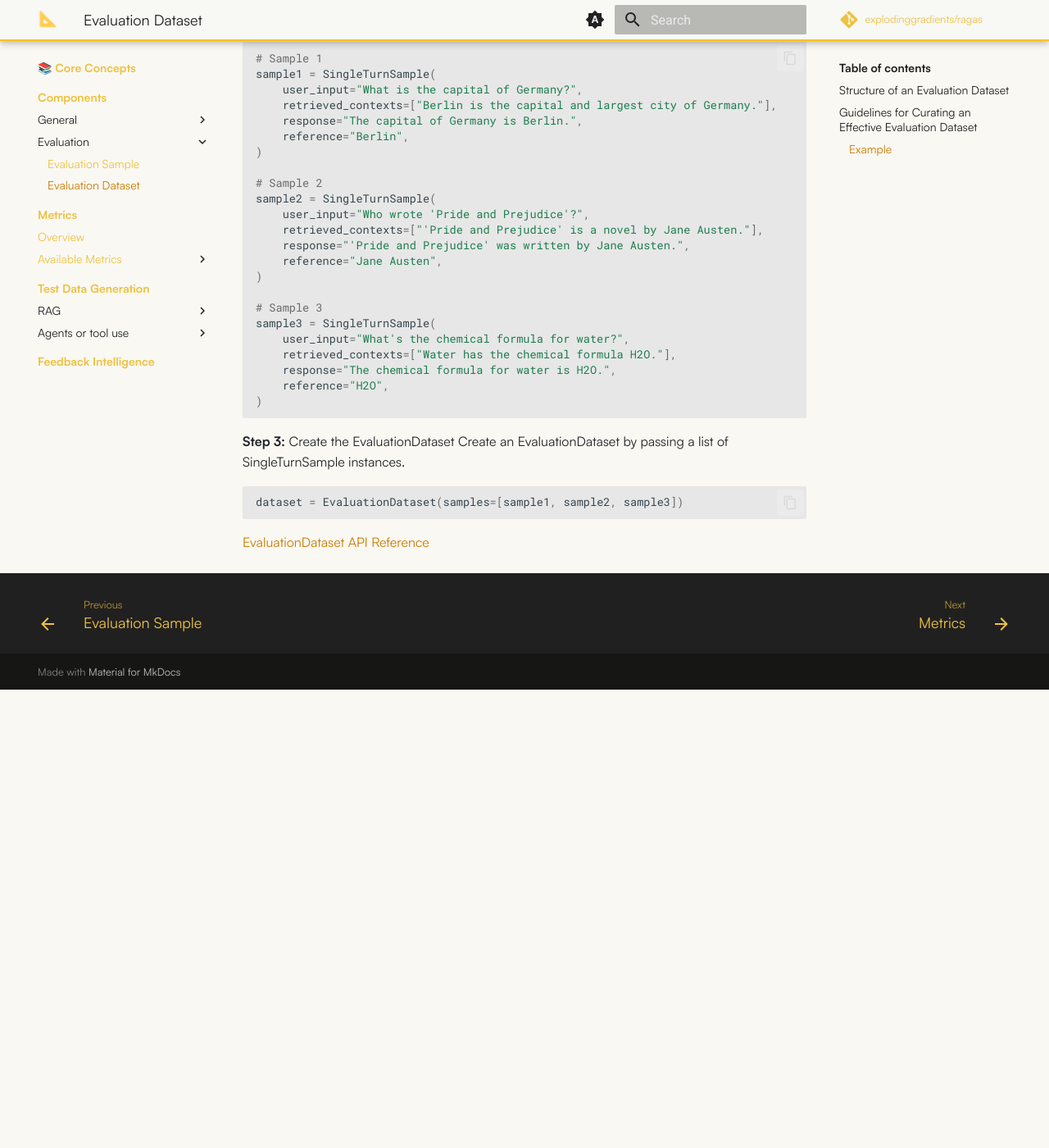
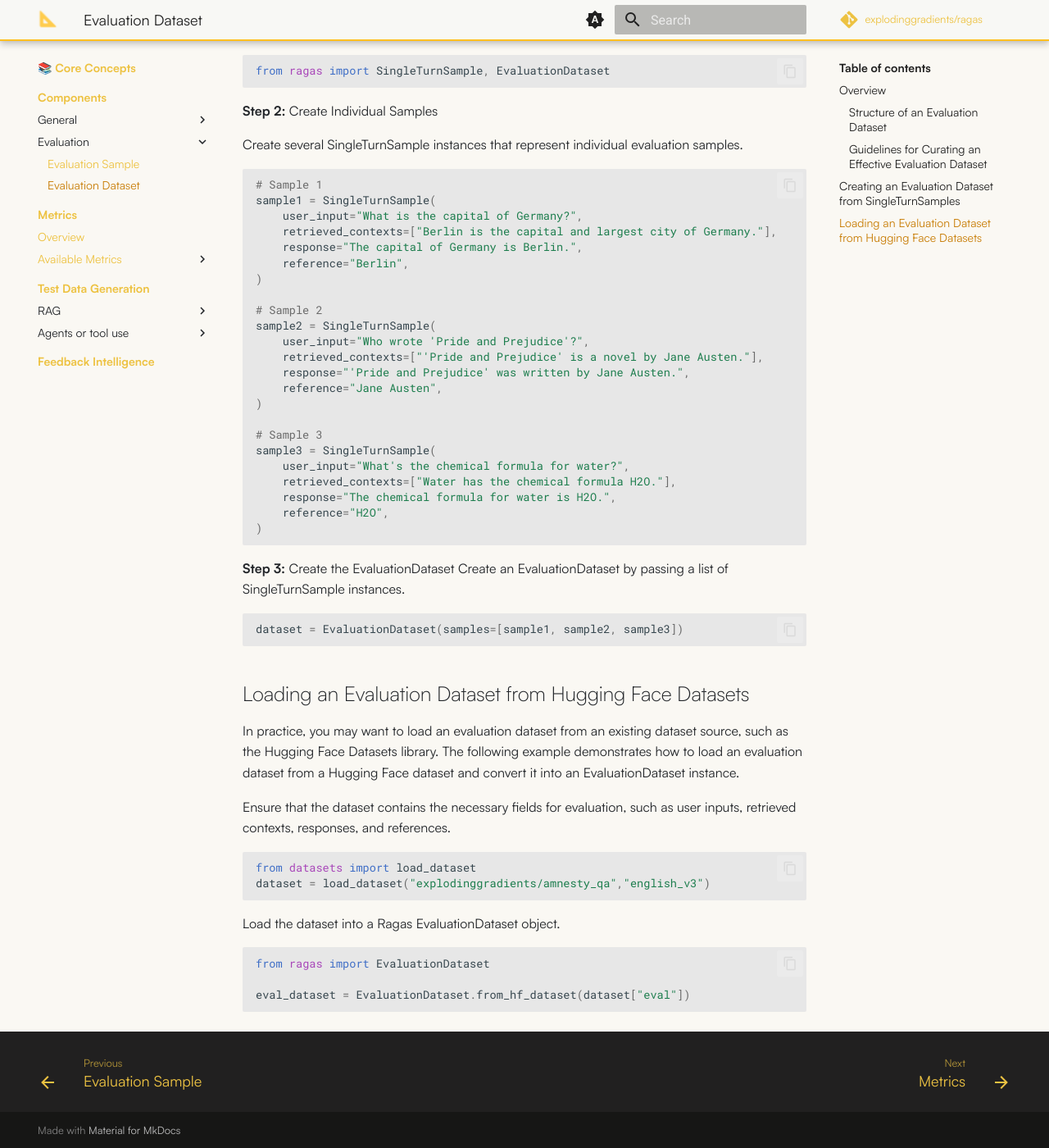
Before and after one commit to explodinggradients/ragas, an MkDocs documentation site: the page built from docs/concepts/components/eval_dataset.md, in a window 1280 px wide and 1400 px high, scrolled down 1338 px. Shown: the whole window at 82% size. Built offline with MkDocs 1.6.1 and Material for MkDocs 9.7.7, drawn with Linux system fonts in a browser that asks for light colours; comment, search, counter and statistics services are not loaded; the version menu is left out; before the commit the page ends 2179 px from its top, so only the background shows below that; some of the changed text lies outside the part shown.

Commit message:
docs: fix usage of eval dataset (#1514)

````diff
--- a/docs/concepts/components/eval_dataset.md
+++ b/docs/concepts/components/eval_dataset.md
@@ -2,7 +2,13 @@
 
 An evaluation dataset is a homogeneous collection of [data samples](eval_sample.md) designed to assess the performance and capabilities of an AI application. In Ragas, evaluation datasets are represented using the `EvaluationDataset` class, which provides a structured way to organize and manage data samples for evaluation purposes.
 
-## Structure of an Evaluation Dataset
+- [Overview](#overview)
+- [Creating an Evaluation Dataset from SingleTurnSamples](#creating-an-evaluation-dataset-from-singleturnsamples)
+- [Loading an Evaluation Dataset from Hugging Face Datasets](#loading-an-evaluation-dataset-from-hugging-face-datasets)
+
+## Overview
+
+### Structure of an Evaluation Dataset
 
 An evaluation dataset consists of:
 
@@ -10,7 +16,7 @@ An evaluation dataset consists of:
 - **Consistency**: All samples within the dataset should be of the same type (either all single-turn or all multi-turn samples) to maintain consistency in evaluation.
 
 
-## Guidelines for Curating an Effective Evaluation Dataset
+### Guidelines for Curating an Effective Evaluation Dataset
 
 - **Define Clear Objectives**: Identify the specific aspects of the AI application that you want to evaluate and the scenarios you want to test. Collect data samples that reflect these objectives.
 
@@ -19,7 +25,7 @@ An evaluation dataset consists of:
 - **Quality and Size**: Aim for a dataset that is large enough to provide meaningful insights but not so large that it becomes unwieldy. Ensure that the data is of high quality and accurately reflects the real-world scenarios you want to evaluate.
 
 
-### Example
+## Creating an Evaluation Dataset from SingleTurnSamples
 
 In this example, we’ll demonstrate how to create an EvaluationDataset using multiple `SingleTurnSample` instances. We’ll walk through the process step by step, including creating individual samples, assembling them into a dataset, and performing basic operations on the dataset.
 
@@ -68,4 +74,21 @@ Create an EvaluationDataset by passing a list of SingleTurnSample instances.
 dataset = EvaluationDataset(samples=[sample1, sample2, sample3])
 ```
 
-[EvaluationDataset API Reference]()
+## Loading an Evaluation Dataset from Hugging Face Datasets
+
+In practice, you may want to load an evaluation dataset from an existing dataset source, such as the Hugging Face Datasets library. The following example demonstrates how to load an evaluation dataset from a Hugging Face dataset and convert it into an EvaluationDataset instance.
+
+Ensure that the dataset contains the necessary fields for evaluation, such as user inputs, retrieved contexts, responses, and references.
+
+```python
+from datasets import load_dataset
+dataset = load_dataset("explodinggradients/amnesty_qa","english_v3")
+```
+
+Load the dataset into a Ragas EvaluationDataset object.
+
+```python
+from ragas import EvaluationDataset
+
+eval_dataset = EvaluationDataset.from_hf_dataset(dataset["eval"])
+```
````
Also changed, not shown: docs/getstarted/rag_evaluation.md (+1 -1 lines).
